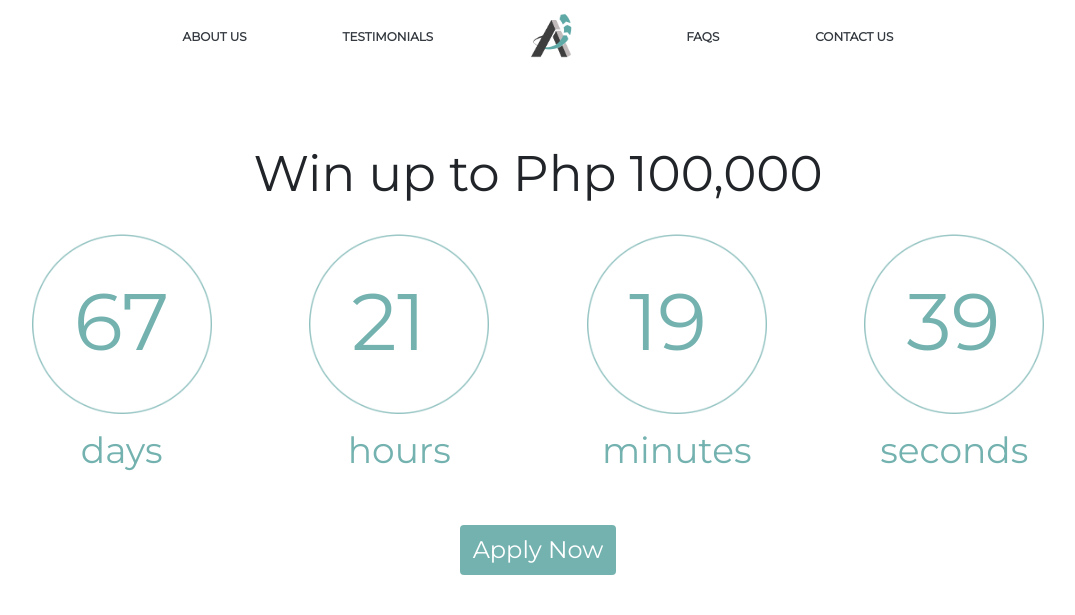
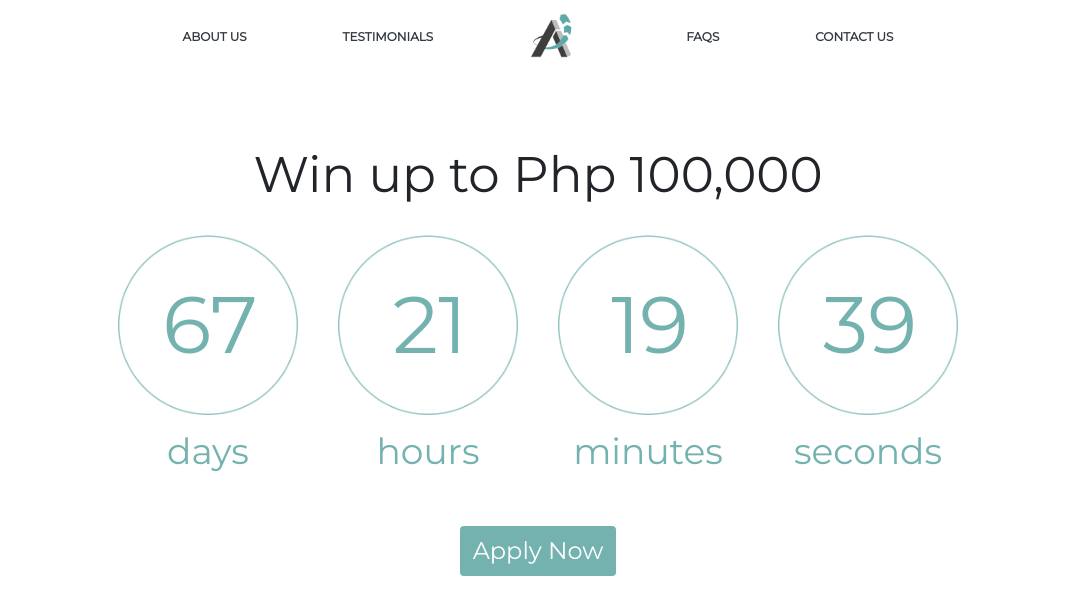
Before and after one commit to Hjkun77/access-website, a PHP site: page / in a window 1280 px wide. Shown: the top 615 px of the page, without its empty margins (102-1177 px from the left). Run offline with PHP 8.4, Linux system fonts and the light colour scheme.

Commit message:
Fixed Home

```diff
--- a/index.html
+++ b/index.html
@@ -38,25 +38,24 @@
       </div>
     </nav>
 
-    <div class="home container">
     <h1 class="home-title">Win up to Php 100,000</h1>
-      <div class="row no-gutters home-center">
-        <div class="col-md-3">
+    <div class="circle-container">
+      <div class="days">
         <h1 class="home-values" id="days">00</h1>
         <img src="./assets/circle.png" alt="cirlce-days" width="180" height="180">
         <h1 class="home-text home-days">days</h1>
       </div>
-        <div class="col-md-3">
+      <div class="hours">
         <h1 class="home-values" id="hours">00</h1>
         <img src="./assets/circle.png" alt="cirlce-hours" width="180" height="180">
         <h1 class="home-text home-hours">hours</h1>
       </div>
-        <div class="col-md-3">
+      <div class="minutes">
         <h1 class="home-values" id="minutes">00</h1>
         <img src="./assets/circle.png" alt="cirlce-minutes" width="180" height="180">
         <h1 class="home-text home-minutes">minutes</h1>
       </div>
-        <div class="col-md-3">
+      <div class="seconds">
         <h1 class="home-values" id="seconds">00</h1>
         <img src="./assets/circle.png" alt="cirlce-seconds" width="180" height="180">
         <h1 class="home-text home-seconds">seconds</h1>
@@ -65,7 +64,7 @@
     <div class="col-md-12 home-button">
       <button class="btn home-apply-now">Apply Now</button>
     </div>
-    </div>
+
  <script>
     if (/Android|webOS|iPhone|iPad|iPod|BlackBerry|IEMobile|Opera Mini/i.test(navigator.userAgent)) {
       // is mobile..
--- a/stylesheets/style.css
+++ b/stylesheets/style.css
@@ -1,10 +1,8 @@
 body {
   font-family: "Montserrat",sans-serif;
+  overflow-y: scroll;
 }
 
-.home-center {
-  text-align: center;
-}
 
 @media screen and (min-width: 768px) {
   /* Navigation */
@@ -79,37 +77,37 @@ body {
 
 
   /* Home */
-  .home {
-    left: 0;
-    top: 9em;
-    width: 100vw;
-    justify-content: center;
-    align-items: center;
-    position: relative;
+  .home-title {
+    margin-top: 2.9em;
+    text-align: center;
+    font-size: 50px;
+    margin-bottom: 30px;
   }
 
-  .home-title {
-    text-align: center;
-    font-size: 50px;
-  }
-
-  .home-center {
-    margin-top: 30px;
-
+  .circle-container {
+    margin-left: 200px;
+    margin-right: 200px;
+    display: grid;
+    justify-content: space-around;
+    grid-template-columns: auto auto auto auto;
   }
 
   .home-values {
     position: absolute;
     font-size: 80px;
     color: #74B2B0;
-    margin-left: 91px;
-    margin-top: 40px;
+    width: 100px;
+    height: 100px;
+    text-align: center;
+    margin-top: 42px;
+    margin-left: 42px;
   }
 
   .home-text {
     margin-top: 15px;
     font-size: 36px;
     color: #74B2B0;
+    text-align: center;
   }
 
   .home-button {
```
Lines whose indentation alone changed are shown as unchanged.
